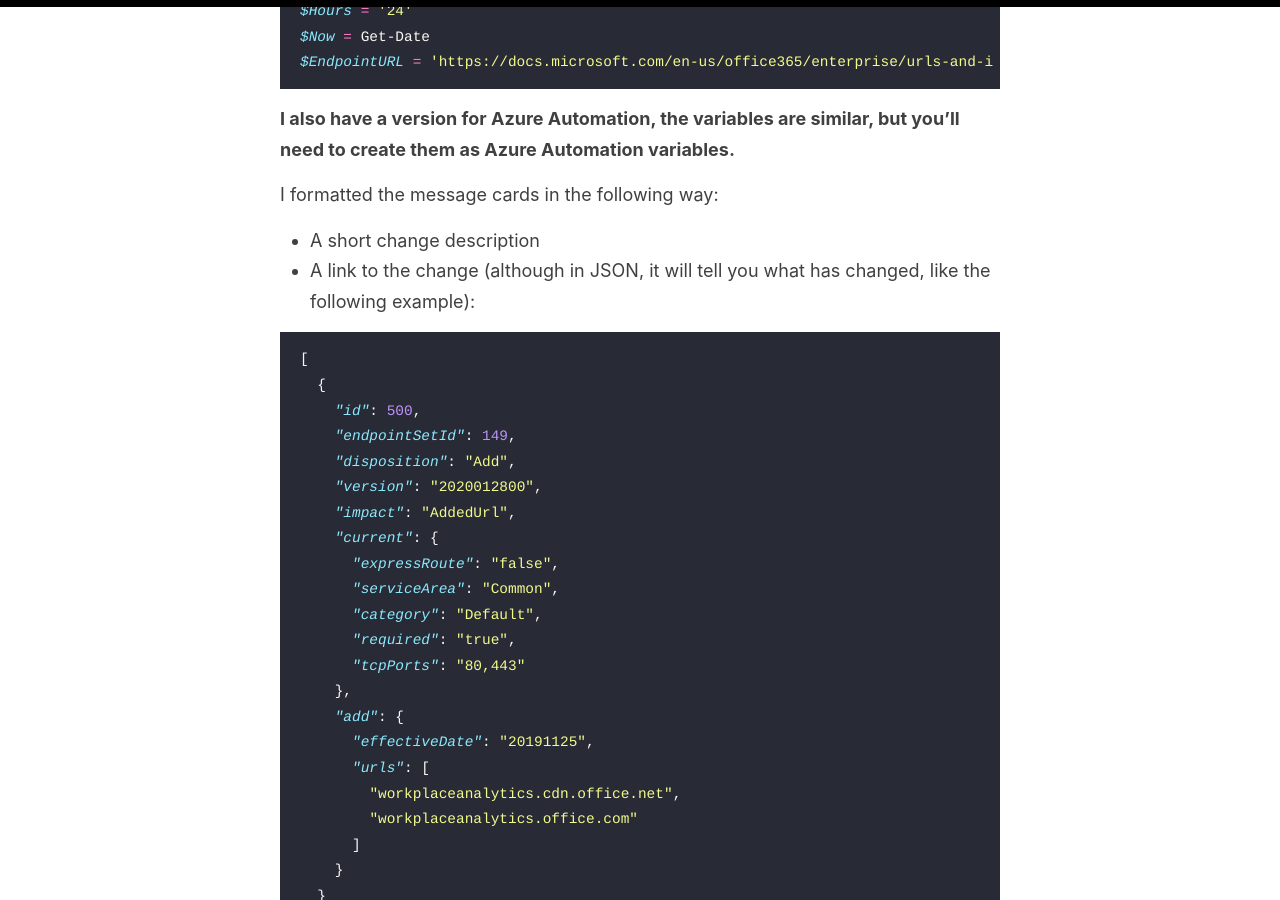
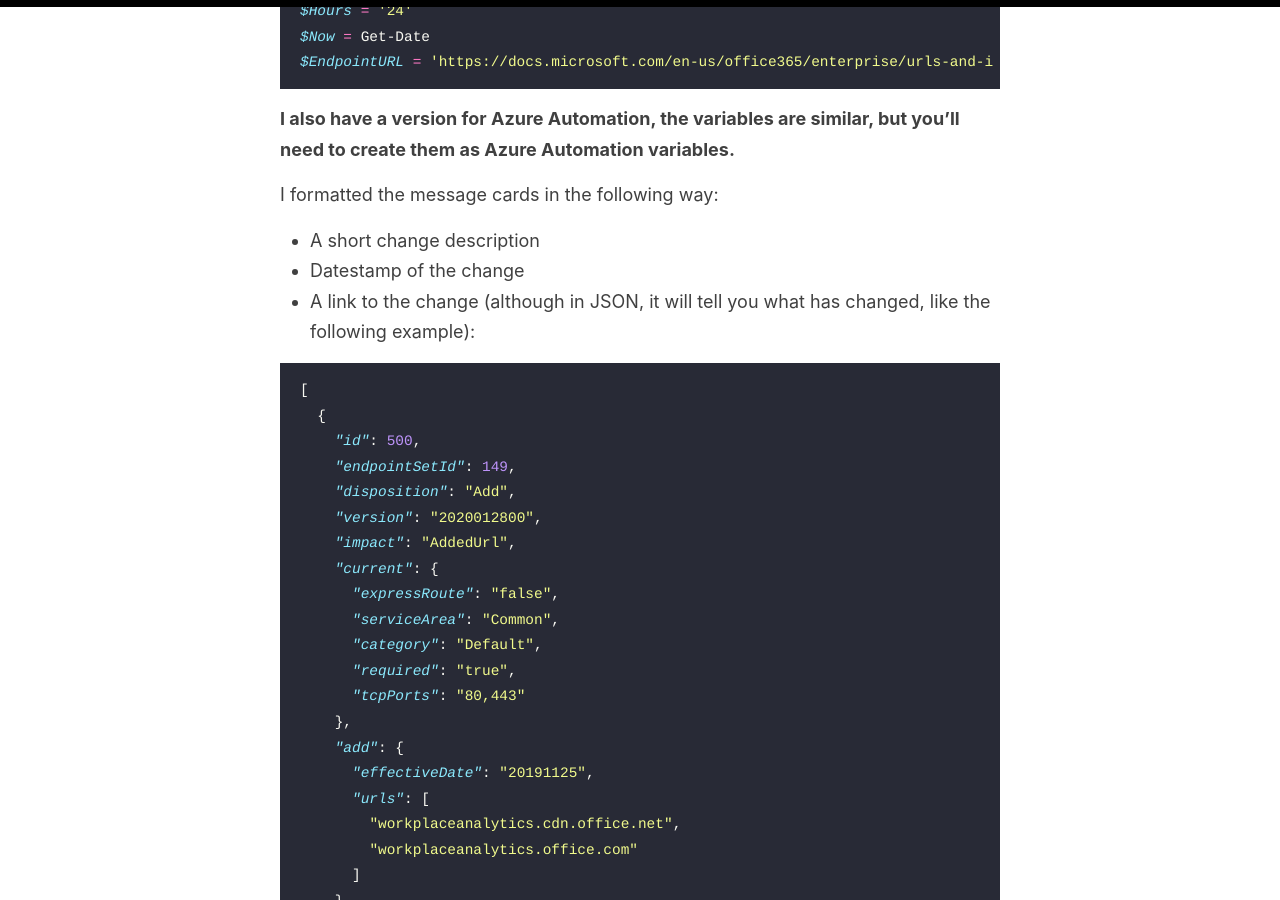
Before and after one commit to einast/einast.github.io, a Jekyll site: the page built from _posts/2020-02-01-Office365EndpointsUpdates.md, in a window 1280 px wide and 900 px high, scrolled down 1185 px. Built offline with Jekyll 4.4.1, drawn with Linux system fonts in a browser that asks for light colours.

Commit message:
Minor changes

````diff
--- a/_posts/2020-02-01-Office365EndpointsUpdates.md
+++ b/_posts/2020-02-01-Office365EndpointsUpdates.md
@@ -30,6 +30,7 @@ $EndpointURL = 'https://docs.microsoft.com/en-us/office365/enterprise/urls-and-i
 I formatted the message cards in the following way:
 
 - A short change description
+- Datestamp of the change
 - A link to the change (although in JSON, it will tell you what has changed, like the following example):
 
 ```json
````
